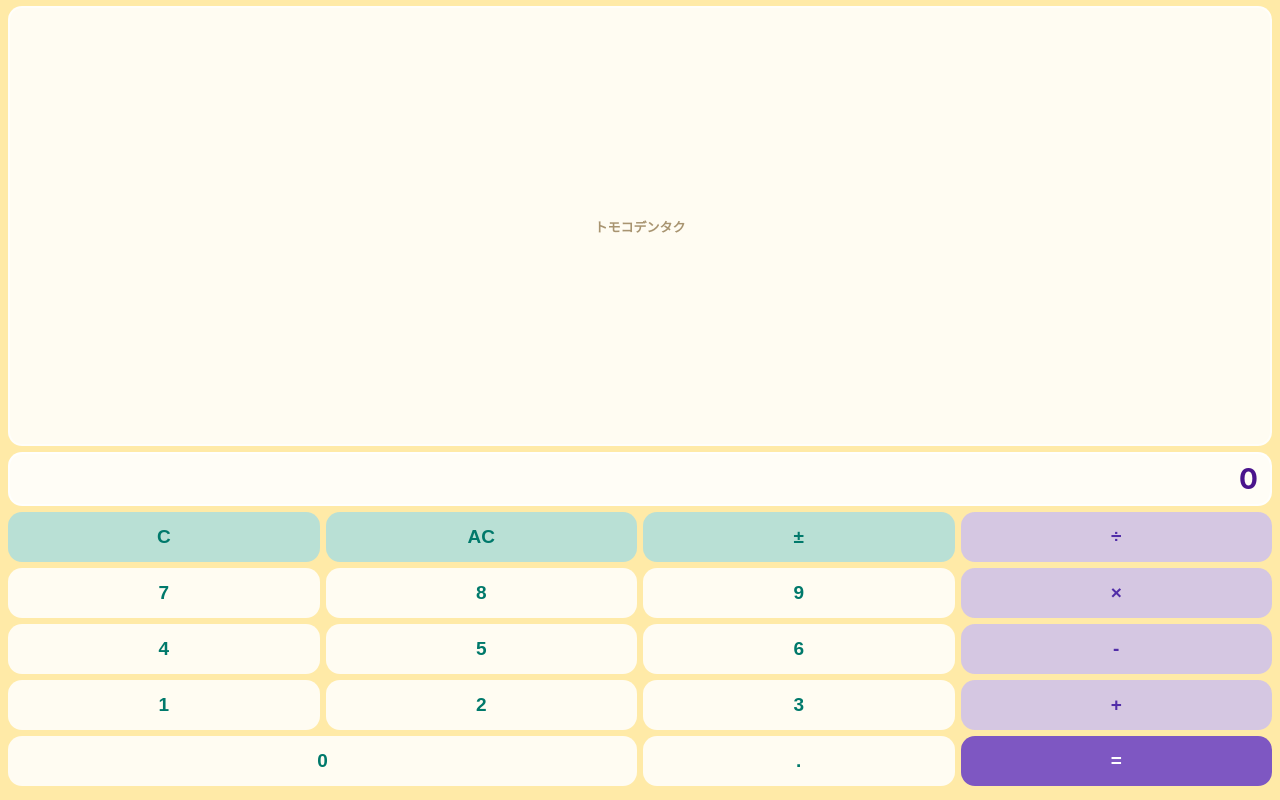
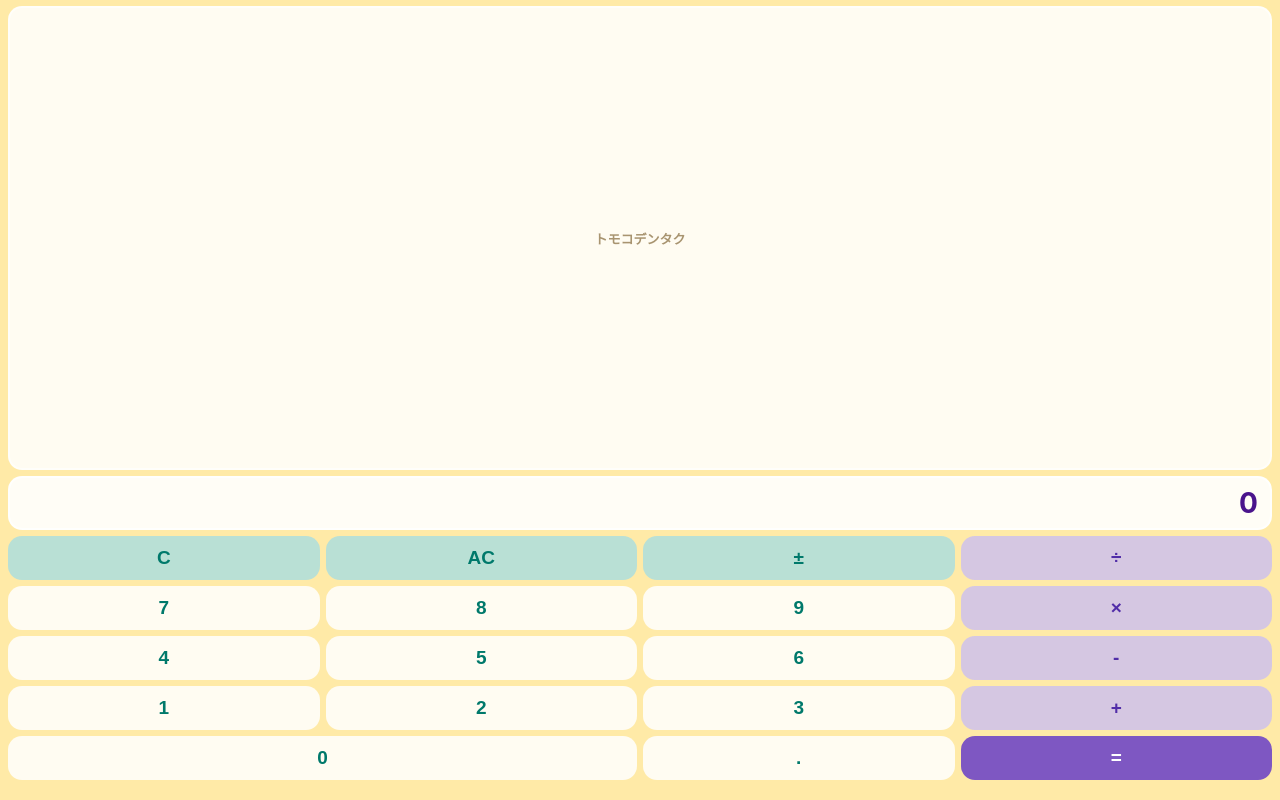
Before and after one commit to 95888s5y78-star/tomoko-calc, a plain HTML site: page index.html in a window 1280 px wide. Drawn offline with Linux system fonts and the light colour scheme.

Commit message:
Update index.html

```diff
--- a/index.html
+++ b/index.html
@@ -29,8 +29,8 @@
             height: 100%;
             height: 100dvh;
             background: transparent;
-            /* 下部の余白を少し確保してバッジと被らないようにする */
-            padding: 6px 8px 14px 8px;
+            /* 下部にバッジを避けるためのゆとりをしっかり持たせる */
+            padding: 6px 8px 20px 8px;
             box-sizing: border-box;
             display: flex;
             flex-direction: column;
@@ -40,7 +40,7 @@
         #history-display {
             background: rgba(255, 255, 255, 0.85);
             flex-grow: 1;
-            min-height: 40px;
+            min-height: 30px;
             border: 2px solid rgba(255, 255, 255, 0.6);
             border-radius: 14px;
             padding: 6px 10px;
@@ -100,7 +100,8 @@
         .calc-btn {
             border: none;
             border-radius: 14px;
-            padding: 14px 0;
+            /* ボタンの高さを少しだけスマートにして下部に余裕を作る */
+            padding: 11px 0;
             font-size: 19px;
             font-weight: bold;
             cursor: pointer;
@@ -271,13 +272,6 @@
         updateDisplay();
     }
 
-    (function() {
-        const originalHandleNumber = handleNumber;
-        window.handleNumber = function(num) {
-            originalHandleNumber(num);
-        };
-    })();
-
     function handlePlusMinus() {
         if (currentInput !== '0' && currentInput !== 'エラー') {
             currentInput = String(parseFloat(currentInput) * -1);
```
